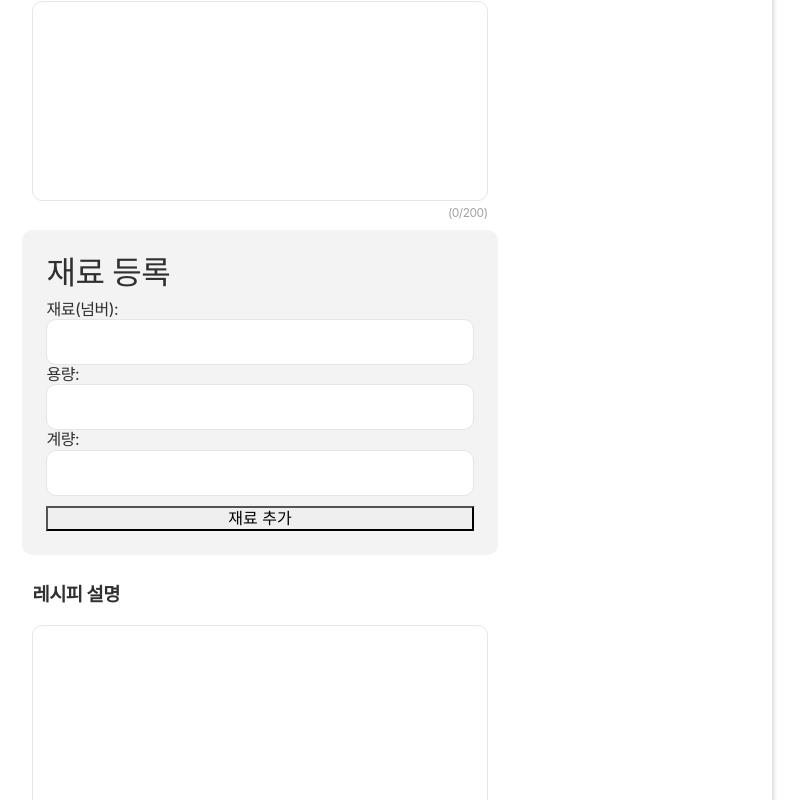
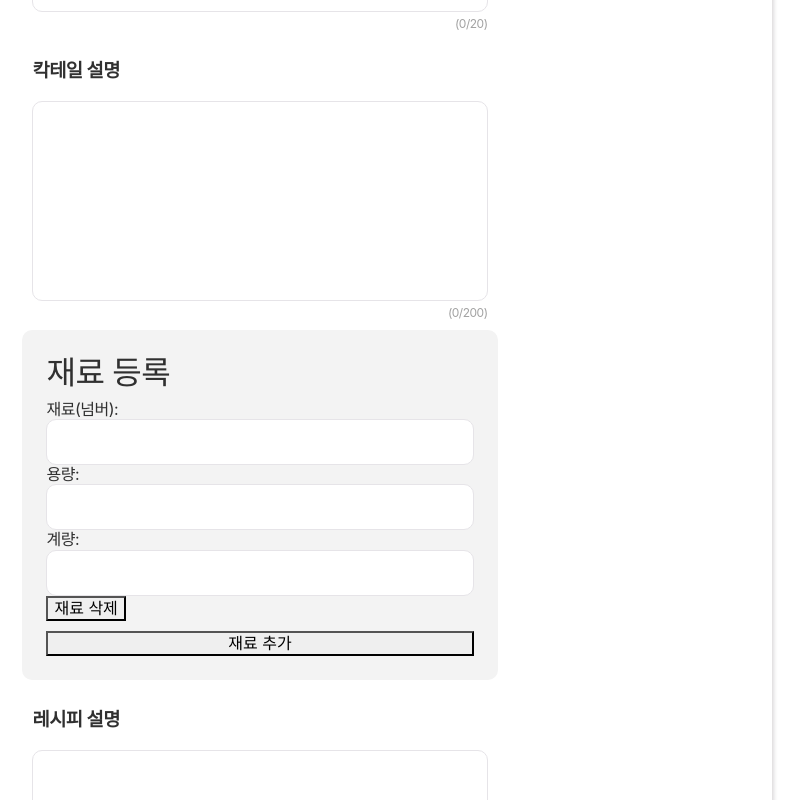
Before and after one commit to baehyunjun97/cocktail, a React (Create React App) app in the folder reactCocktailWorkspace/: page / in a window 1280 px wide. Shown: the part 769-1569 px from the top of the page, without its empty margins (380-1186 px from the left). Built offline with nearby package versions, Linux system fonts and the light colour scheme.

Commit message:
재료추가 배열화 및 재료삭제 기능 react 작업

```diff
--- a/reactCocktailWorkspace/src/components/Newcocktail.jsx
+++ b/reactCocktailWorkspace/src/components/Newcocktail.jsx
@@ -23,6 +23,7 @@ const StyledNewCocktailDiv = styled.div`
     grid-auto-rows: auto;
     justify-content: center;
     align-items: center;
+    margin-top: 100px;
 
     //font는 적용 일단 미룸 -
     font-family: NanumGothic, -apple-system, BlinkMacSystemFont, "Segoe UI", Roboto, Oxygen, Ubuntu, Cantarell, "Fira Sans", "Droid Sans", "Helvetica Neue", sans-serif;
@@ -43,7 +44,6 @@ const Newcocktail = () => {
 
         <StyledFormContainer>
             <FormContainer/>
-
         </StyledFormContainer>
 
     </StyledNewCocktailDiv>
--- a/reactCocktailWorkspace/src/components/newcocktails/IngInput.jsx
+++ b/reactCocktailWorkspace/src/components/newcocktails/IngInput.jsx
@@ -10,7 +10,7 @@ const StyledIngInputDiv = styled.div`
   flex-direction: column;
   gap: 10px;
 
-  & input{
+  & input {
     width: 100%;
     padding: 12.5px 15px;
     line-height: 19px;
@@ -20,35 +20,30 @@ const StyledIngInputDiv = styled.div`
     height: 46px;
     color: rgb(48, 48, 48);
     font-weight: 600;
-
-    & button{
-      border: 2px solid rgb(131, 131, 131);
-    background-color: rgba(0, 0, 0, 0.1);
-    color: rgb(110, 110, 110);
-    cursor: auto;
-    }
   }
 `;
 
-const IngredientForm = ({ handleInputChange }) => {
+const IngredientForm = ({ index, onDelete }) => {
   return (
     <div>
       <h2>재료 등록</h2>
       <div>
-        <label>재료(넘버):</label>
-        <input type="text" name="ingNo" onChange={handleInputChange} />
+        재료(넘버):
+        <input type="text" name={`ingNo_${index}`} />
         <br />
-        <label>용량:</label>
-        <input type="text" name="amount" onChange={handleInputChange} />
+        용량:
+        <input type="text" name={`amount_${index}`} />
         <br />
-        <label>계량:</label>
-        <input type="text" name="amountNo" onChange={handleInputChange} />
+        계량:
+        <input type="text" name={`amountNo_${index}`} />
+        <br />
+        <button onClick={() => onDelete(index)}>재료 삭제</button>
       </div>
     </div>
   );
 };
 
-const IngInput = ({ onAddIngredient }) => {
+const IngInput = () => {
   const [formCount, setFormCount] = useState(1);
   const [ingredients, setIngredients] = useState([]);
 
@@ -56,15 +51,17 @@ const IngInput = ({ onAddIngredient }) => {
     console.log('현재 배열:', ingredients);
   }, [ingredients]);
 
-  const handleInputChange = (e) => {
-    // 값의 변화시 마다 (추후 select에서 처리할 것.)
-  };
+  // 재료 추가 버튼 함수
+  const handleAddIngredient = (index) => {
+    const ingNoValue = document.querySelector(`input[name="ingNo_${index}"]`).value;
+    const amountValue = document.querySelector(`input[name="amount_${index}"]`).value;
+    const amountNoValue = document.querySelector(`input[name="amountNo_${index}"]`).value;
 
-  const handleAddIngredient = () => {
     const formData = {
-      ingNo: document.getElementsByName('ingNo')[0].value,
-      amount: document.getElementsByName('amount')[0].value,
-      amountNo: document.getElementsByName('amountNo')[0].value,
+      index: index,
+      ingNo: ingNoValue,
+      amount: amountValue,
+      amountNo: amountNoValue,
     };
 
     // Ing 배열에 폼데이터 넣기
@@ -74,13 +71,21 @@ const IngInput = ({ onAddIngredient }) => {
     setFormCount((prevFormCount) => prevFormCount + 1);
   };
 
+  // 재료 삭제 버튼 함수
+  const handleDeleteIngredient = (index) => {
+    setIngredients((prevIngredients) => prevIngredients.filter((_, i) => i !== index));
+    setFormCount((prevFormCount) => prevFormCount - 1);
+  };
+
   return (
     <StyledIngInputDiv>
       {[...Array(formCount)].map((_, index) => (
-        <IngredientForm key={index} index={index} handleInputChange={handleInputChange} />
+        <IngredientForm key={index} index={index} onDelete={handleDeleteIngredient} />
       ))}
 
-      <button onClick={handleAddIngredient} type='button'>재료 추가</button>
+      <button onClick={() => handleAddIngredient(formCount - 1)} type="button">
+        재료 추가
+      </button>
     </StyledIngInputDiv>
   );
 };
```
Also changed, not shown: 1 other file (tests, documents, lock files or other folders). Lines whose indentation alone changed are shown as unchanged.
